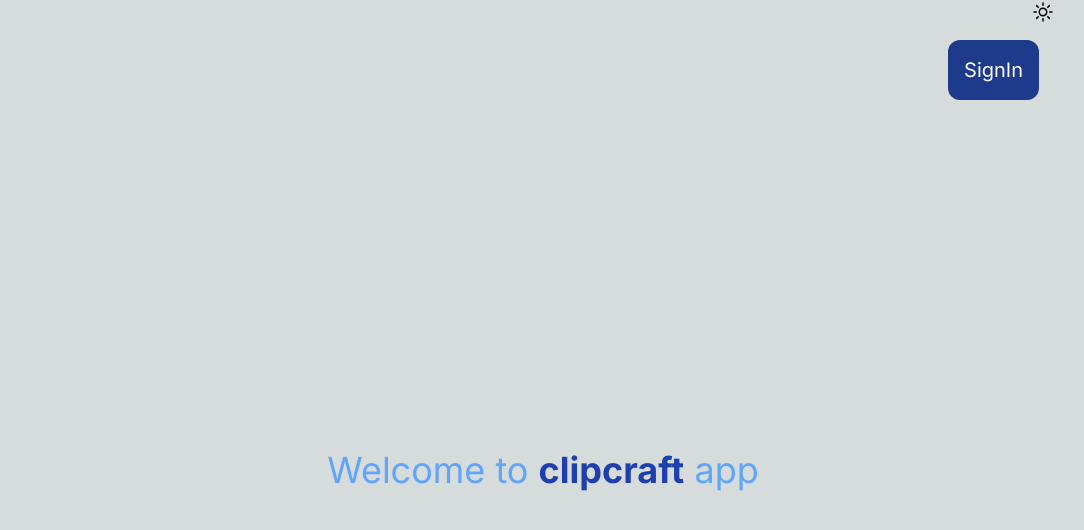
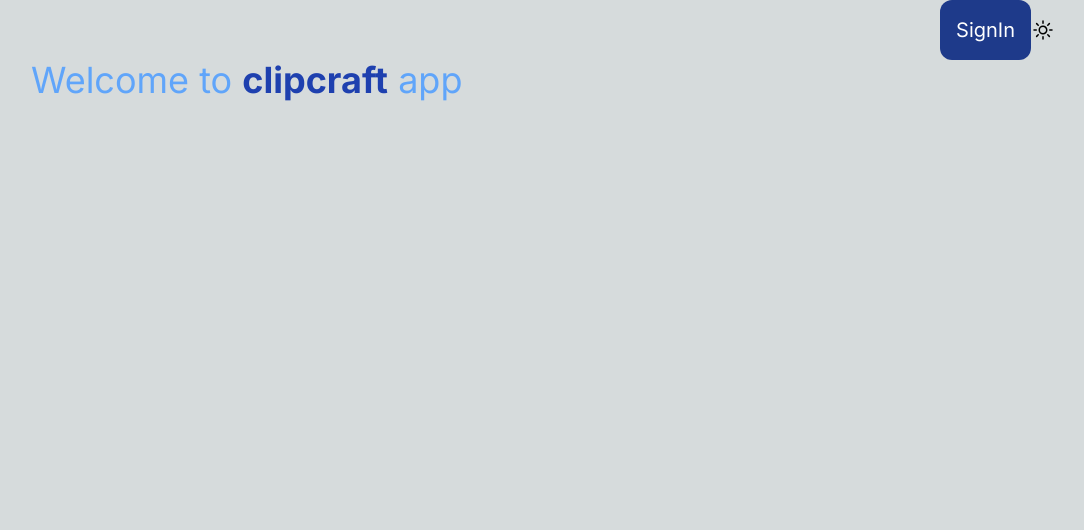
Before and after one commit to DebasishBarai/clipcraft, a Next.js app: page / in a window 1280 px wide. Shown: the top 530 px of the page, without its empty margins (97-1181 px from the left). Built offline with nearby package versions, Linux system fonts and the light colour scheme.

Commit message:
small changes

```diff
--- a/app/components/topbar.tsx
+++ b/app/components/topbar.tsx
@@ -3,7 +3,8 @@
 
 const TopBar = () => {
     return (
-        <div className='h-fit flex flex-row justify-end'>
+        <div className='h-fit flex flex-row justify-end items-center'>
+            <button className='bg-blue-900 p-4 text-xl text-white rounded-xl'>SignIn</button>
             <Image src = {mode_svg} alt = 'toggle mode'/>
         </div>
     )
--- a/app/page.tsx
+++ b/app/page.tsx
@@ -1,12 +1,7 @@
 const Page = () => {
   return(
-    <main className='min-w-full min-h-screen flex flex-col'>
-  <div className='flex flex-row justify-end flex-grow-0'>
-    <button className='bg-blue-900 p-4 text-xl text-white rounded-xl m-4'>SignIn</button>
-  </div>
-  <div className='flex flex-col justify-center items-center flex-grow text-4xl text-blue-400'>
+    <main className='min-w-full min-h-screen justify-center items-center flex-grow text-4xl text-blue-400'>
     <h1>Welcome to <span className='text-blue-800 font-bold'>clipcraft</span> app</h1>
-  </div>
 </main>
   )
 }
```
